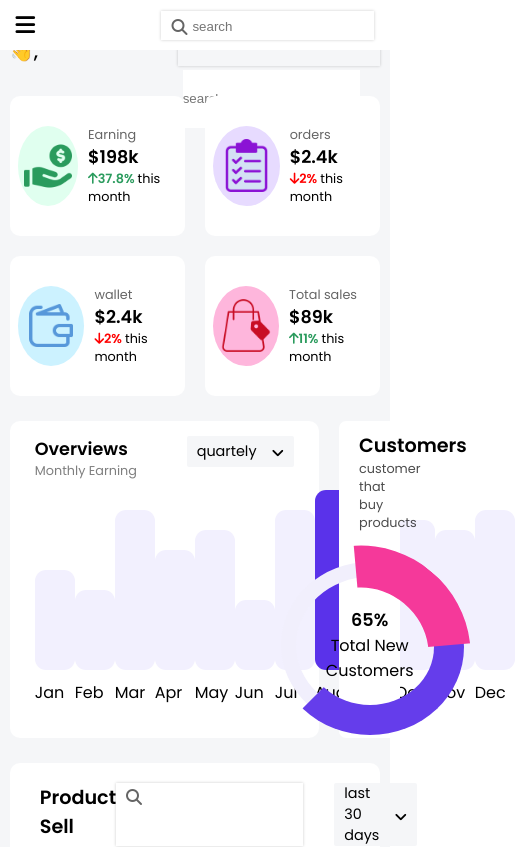
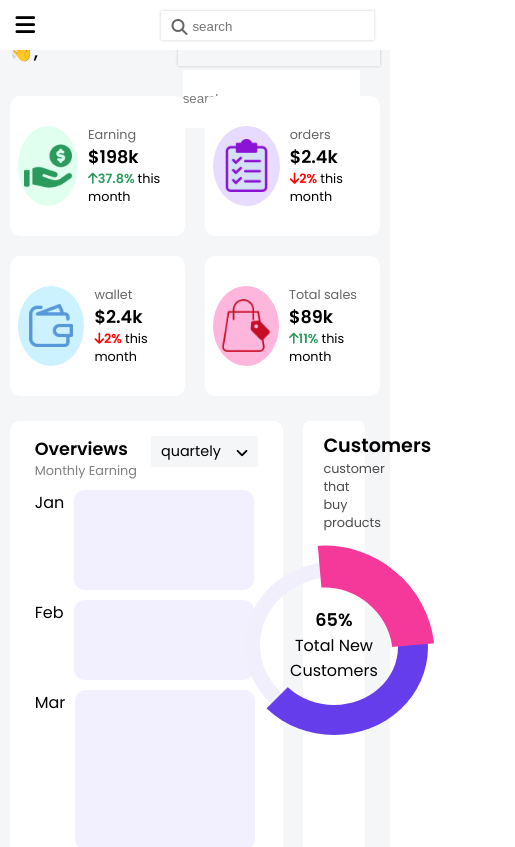
Before and after one commit to arumuga007/HelpyMoto-selection-project, a React (Create React App) app: page / in a window 390 px wide. Shown: the top 847 px of the page, 515 px wide, since content can reach past the window. Built offline with nearby package versions, Linux system fonts and the light colour scheme.

Commit message:
minor navigation issue fixed

```diff
--- a/src/App.js
+++ b/src/App.js
@@ -15,6 +15,7 @@ function App() {
         <Sidebar activeMenu={activeMenu} setActiveMenu={setActiveMenu}/>
         <Routes>
         <Route path='/' element={<BodyContent />}></Route>
+        <Route path='/HelpyMoto-selection-project' element={<BodyContent />}></Route>
         <Route path='*' element={<DefaultBodyContent />}></Route>
         </Routes>
       </BrowserRouter>
--- a/src/component/bodyContent/middleBody/overview.jsx
+++ b/src/component/bodyContent/middleBody/overview.jsx
@@ -35,7 +35,11 @@ const Overview = () => {
                                 <div className={styles['graph-bar']}>
                                 </div>
                                 <div className={styles['graph-text']}>
-                                    {month}
+                                    {
+                                        [...month].map((value, key) =>  {
+                                            return <span key={key}>{value}</span>
+                                        })
+                                    }
                                 </div>
                             </div>
                         )
--- a/src/component/sidebar/menus.jsx
+++ b/src/component/sidebar/menus.jsx
@@ -4,10 +4,12 @@ import { Link } from 'react-router-dom';
 import { useLocation } from 'react-router-dom';
 const Menus = () => {
     const location = useLocation();
-    const [activeMenu, setActiveMenu] = useState('');
+    const [activeMenu, setActiveMenu] = useState('dashboard');
     useEffect(() => {
         let currentPath = location.pathname;
+        console.log(activeMenu);
         const paths = {
+            '/HelpyMoto-selection-project': 'dashboard',
             '/': 'dashboard',
             '/products': 'products',
             '/customers': 'customers',
--- a/src/style/bodycontent/middleBody.module.css
+++ b/src/style/bodycontent/middleBody.module.css
@@ -184,3 +184,20 @@
     border-radius: 50%;
     transform: rotate(40deg);
 }
+@media screen and (max-width: 900px) {
+    .graph-container {
+        flex-direction: column;
+        gap: 10px;
+    }
+    .graph-items {
+        flex-direction: row;
+        flex-flow: row-reverse;
+    }
+    .graph-bar {
+        height: 30px;
+        width: 180px;
+    }
+    .overview-container {
+        width: auto;
+    }
+}
```
Also changed, not shown: src/component/bodyContent/productTable/images/internshipTask.jpg (added).
